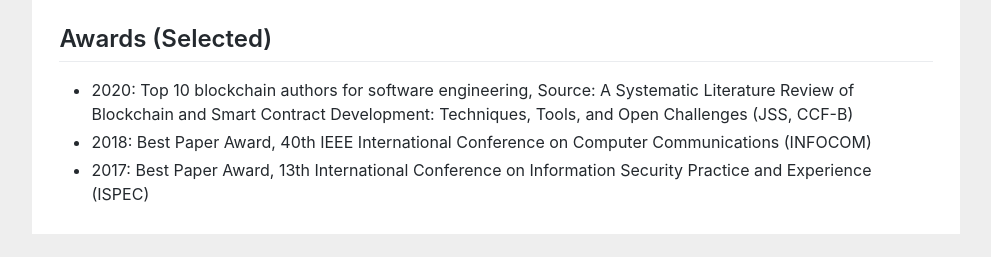
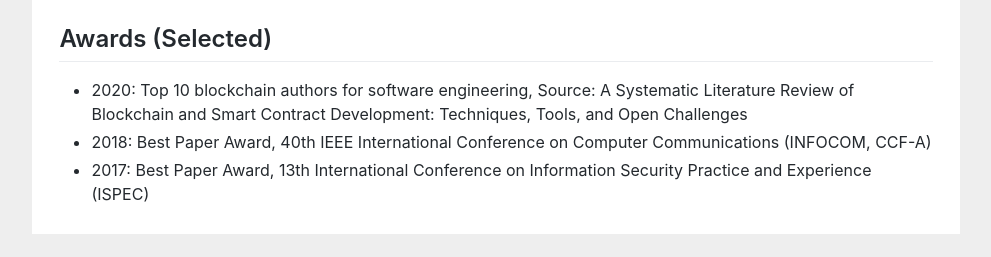
Before and after one commit to huangyuan-hy/huangyuan-hy.github.io, a Jekyll site: the page index.html, which Jekyll copies as it is, in a window 1280 px wide and 900 px high, scrolled down 1519 px. Shown: the part 640-897 px from the top of the window, without its empty margins (144-1135 px from the left). Built offline with Jekyll 4.4.1, drawn with Linux system fonts in a browser that asks for light colours.

Commit message:
Update index.html

```diff
--- a/index.html
+++ b/index.html
@@ -188,9 +188,9 @@ gtag('config', 'UA-158965281-1');
 
 				<h2>Awards (Selected)</h2>
 				<ul>
-					<li>2020: Top 10 blockchain authors for software engineering, Source: A Systematic Literature Review of Blockchain and Smart Contract Development: Techniques, Tools, and Open Challenges (JSS, CCF-B)
+					<li>2020: Top 10 blockchain authors for software engineering, Source: A Systematic Literature Review of Blockchain and Smart Contract Development: Techniques, Tools, and Open Challenges
 
-					<li>2018: Best Paper Award, 40th IEEE International Conference on Computer Communications (INFOCOM)</li>
+					<li>2018: Best Paper Award, 40th IEEE International Conference on Computer Communications (INFOCOM, CCF-A)</li>
 
 					<li>2017: Best Paper Award, 13th International Conference on Information Security Practice and Experience (ISPEC)</li>
 
```
